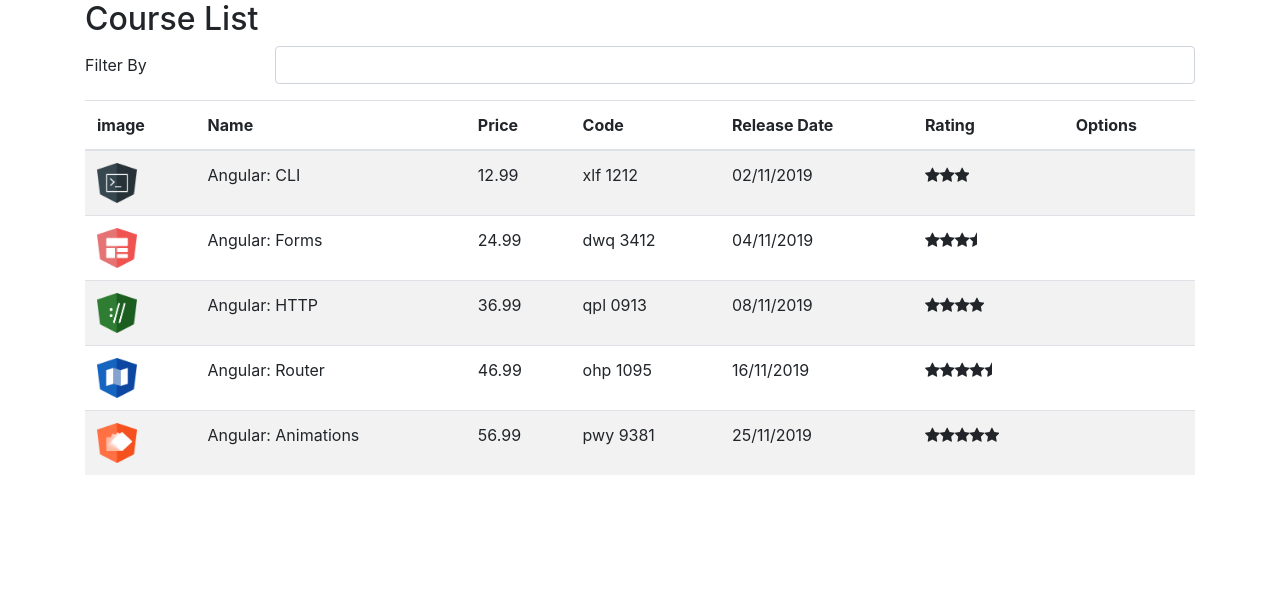
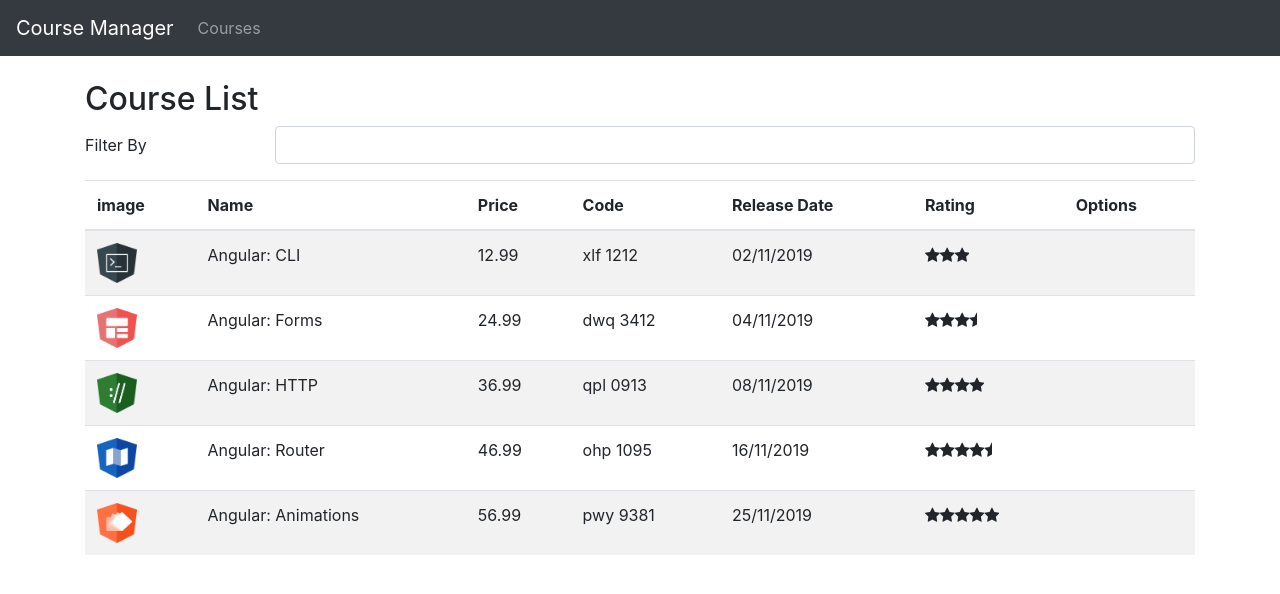
Before and after one commit to anderleand/course-manager, an Angular app: page /courses in a window 1280 px wide. Shown: the top 594 px of the page. Built offline with nearby package versions, Linux system fonts and the light colour scheme.

Commit message:
Protegendo rotas com Guards

```diff
--- a/src/app/app.component.html
+++ b/src/app/app.component.html
@@ -1,3 +1,4 @@
-<div class="container">
-    <app-course-list></app-course-list>
+<app-nav-bar></app-nav-bar>
+<div class="container mt-4">
+    <router-outlet></router-outlet>
 </div>
--- a/src/app/course/course-list.component.ts
+++ b/src/app/course/course-list.component.ts
@@ -3,7 +3,6 @@
 import { CourseService } from './course.service';
 
 @Component({
-    selector: 'app-course-list',
     templateUrl: './course-list.component.html'
 })
 export class CourseListComponent implements OnInit {
--- /dev/null
+++ b/src/app/error404/error-404.component.html
@@ -0,0 +1,3 @@
+<h1>Whoops!</h1>
+<p>Something went wrong</p>
+<p>ERROR 404</p>
--- /dev/null
+++ b/src/app/nav-bar/nav-bar.component.html
@@ -0,0 +1,16 @@
+<nav class="navbar navbar-expand-lg navbar-dark bg-dark">
+    <a href="#" class="navbar-brand">Course Manager</a>
+
+    <button class="navbar-toggler" type="button" data-toggle="collapse" data-target="#navbarSupportedContent"
+        aria-controls="navbarSupportedContent" aria-expanded="false" aria-label="Toggle navigation">
+        <span class="navbar-toggler-icon"></span>
+    </button>
+
+    <div class="collapse navbar-collapse" id="navbarSupportedContent">
+        <ul class="navbar-nav mr-auto">
+            <li class="nav-item">
+                <a href="#" class="nav-link">Courses</a>
+            </li>
+        </ul>
+    </div>
+</nav>
```
Also changed, not shown: src/app/app.module.ts (+18 -2 lines), src/app/error404/error-404.component.ts (added, +8 -0 lines), src/app/nav-bar/nav-bar.component.ts (added, +9 -0 lines).
